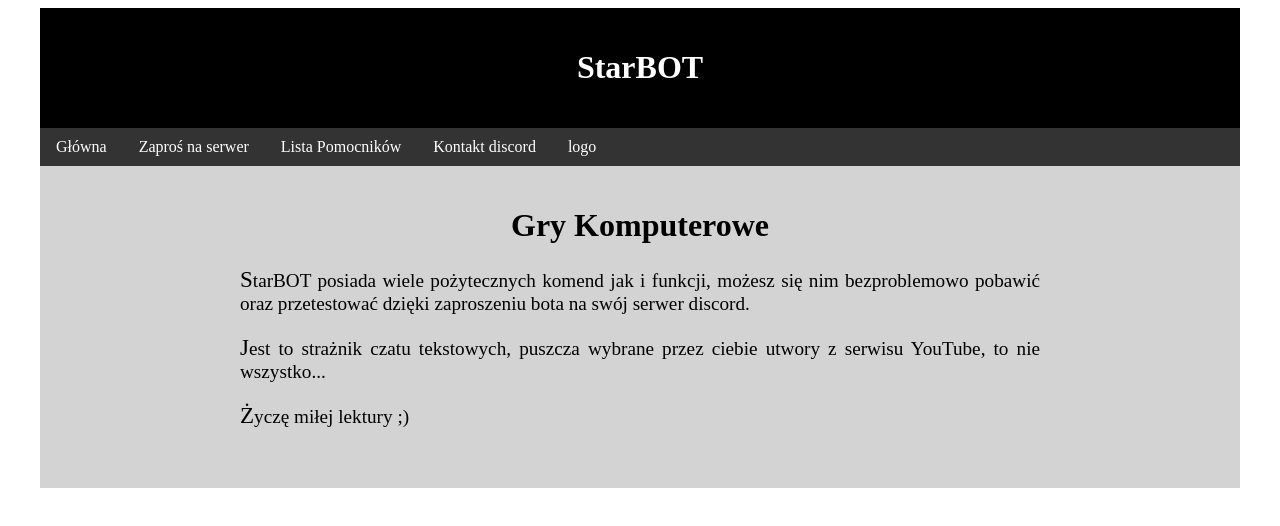
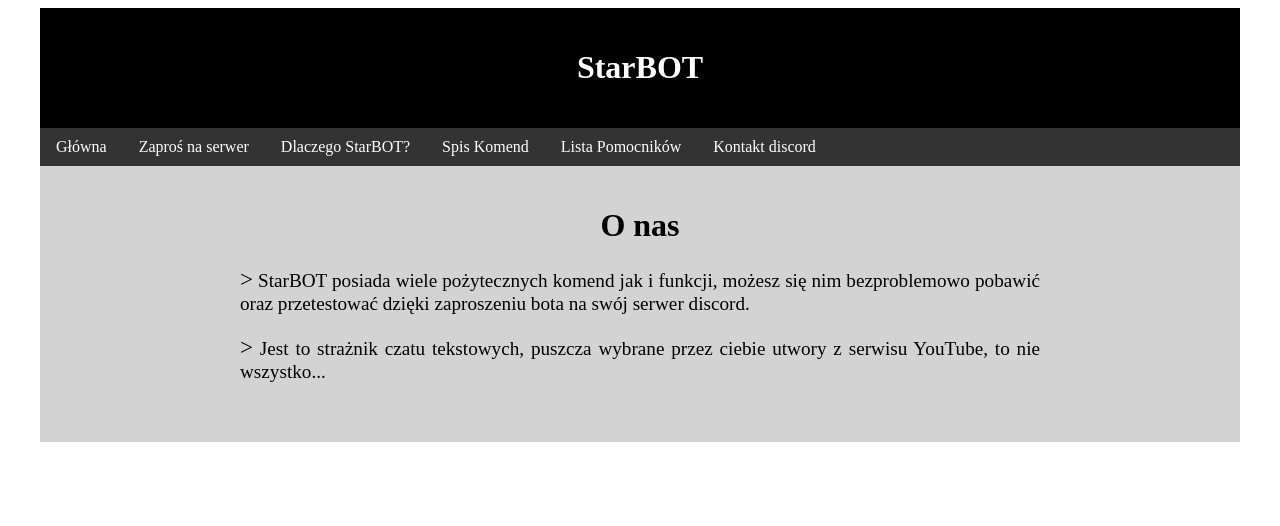
Before and after one commit to 420prog/starbot, a plain HTML site: page index.html in a window 1280 px wide. Drawn offline with nearby package versions, Linux system fonts and the light colour scheme.

Commit message:
Update index.html

```diff
--- a/index.html
+++ b/index.html
@@ -39,29 +39,26 @@
 		<ul>
 			<li><a href="index.html">Główna</a></li>
 			<li><a href="https://discord.com/api/oauth2/authorize?client_id=922862749082591262&permissions=8&scope=bot">Zaproś na serwer</a>
-				<ul>
-				<li> <a href="index3.html">Dlaczego StarBOT?</a> </li>
-				<li> <a href="index4.html">Spis Komend</a> </li>
-				 </ul>
+			<li> <a href="index3.html">Dlaczego StarBOT?</a> </li>
+			<li> <a href="index4.html">Spis Komend</a> </li>
 
 			</li>
 			<li><a href="index5.html">Lista Pomocników</a>
 			</li>
 			<li><a href="index6.html">Kontakt discord</a></li>
-			<li><a href="galeria.php">logo</a></li>
 		</ul>
 
 		</nav>
 
 		<div id="zawartosc">
-		<h1 class="center">Gry Komputerowe<br/> </h1>
+		<h1 class="center">O nas<br/> </h1>
 
-		<p>StarBOT posiada wiele pożytecznych komend jak i funkcji, możesz się nim bezproblemowo pobawić oraz przetestować dzięki zaproszeniu bota na swój serwer discord.<p>
-		<p>Jest to strażnik czatu tekstowych, puszcza wybrane przez ciebie utwory z serwisu YouTube, to nie wszystko...</p>
+		<p>> StarBOT posiada wiele pożytecznych komend jak i funkcji, możesz się nim bezproblemowo pobawić oraz przetestować dzięki zaproszeniu bota na swój serwer discord.<p>
+		<p>> Jest to strażnik czatu tekstowych, puszcza wybrane przez ciebie utwory z serwisu YouTube, to nie wszystko...</p>
 
 		<script type="text/javascript">
 			let paragraf = document.createElement("p");
-			let tekst = document.createTextNode("Życzę miłej lektury ;)");
+			let tekst = document.createTextNode("");
 			paragraf.appendChild(tekst);
 			document.getElementById("zawartosc").appendChild(paragraf);
 		</script>
```
